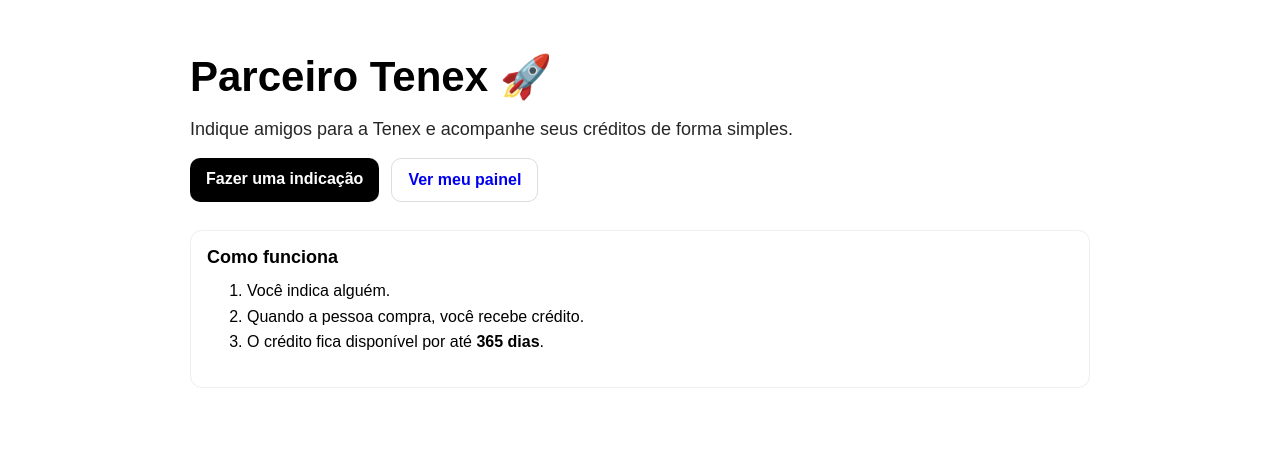
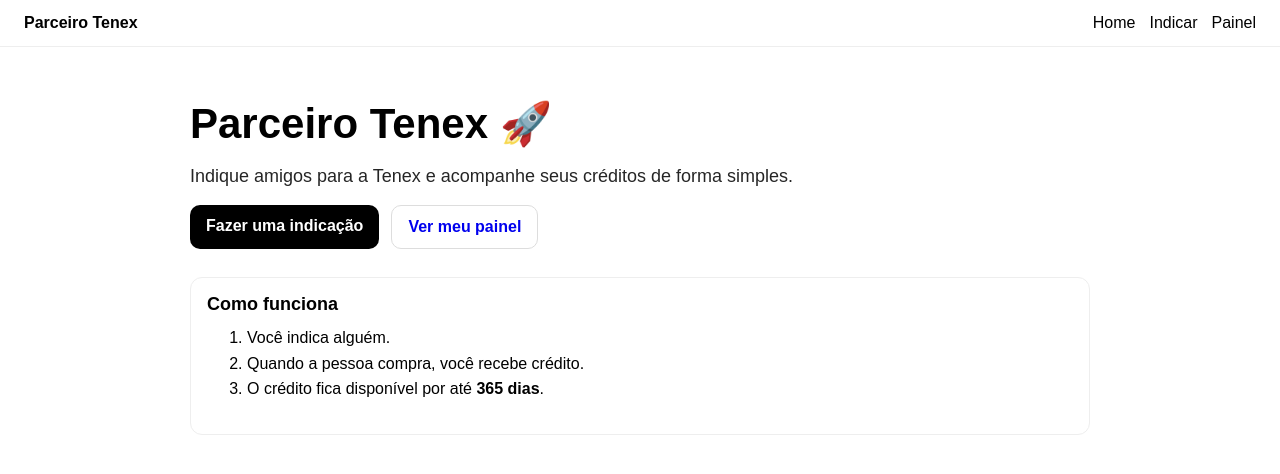
Before and after one commit to tenexoticas-cmyk/parceiro-tenex, a Next.js app: page / in a window 1280 px wide. Shown: the top 474 px of the page. Built offline with nearby package versions, Linux system fonts and the light colour scheme.

Commit message:
Update layout.js

```diff
--- a/app/layout.js
+++ b/app/layout.js
@@ -1,12 +1,28 @@
-export const metadata = {
-  title: "Parceiro Tenex"
-};
-
 export default function RootLayout({ children }) {
   return (
     <html lang="pt-BR">
-      <body style={{ margin: 0, fontFamily: "system-ui" }}>
-        {children}
+      <body style={{ margin: 0, fontFamily: "Arial, sans-serif" }}>
+        <header
+          style={{
+            borderBottom: "1px solid #eee",
+            padding: "14px 24px",
+            display: "flex",
+            justifyContent: "space-between",
+            alignItems: "center",
+          }}
+        >
+          <a href="/" style={{ textDecoration: "none", color: "black", fontWeight: 800 }}>
+            Parceiro Tenex
+          </a>
+
+          <nav style={{ display: "flex", gap: 14 }}>
+            <a href="/" style={{ textDecoration: "none", color: "black" }}>Home</a>
+            <a href="/indicar" style={{ textDecoration: "none", color: "black" }}>Indicar</a>
+            <a href="/painel" style={{ textDecoration: "none", color: "black" }}>Painel</a>
+          </nav>
+        </header>
+
+        <div>{children}</div>
       </body>
     </html>
   );
```
